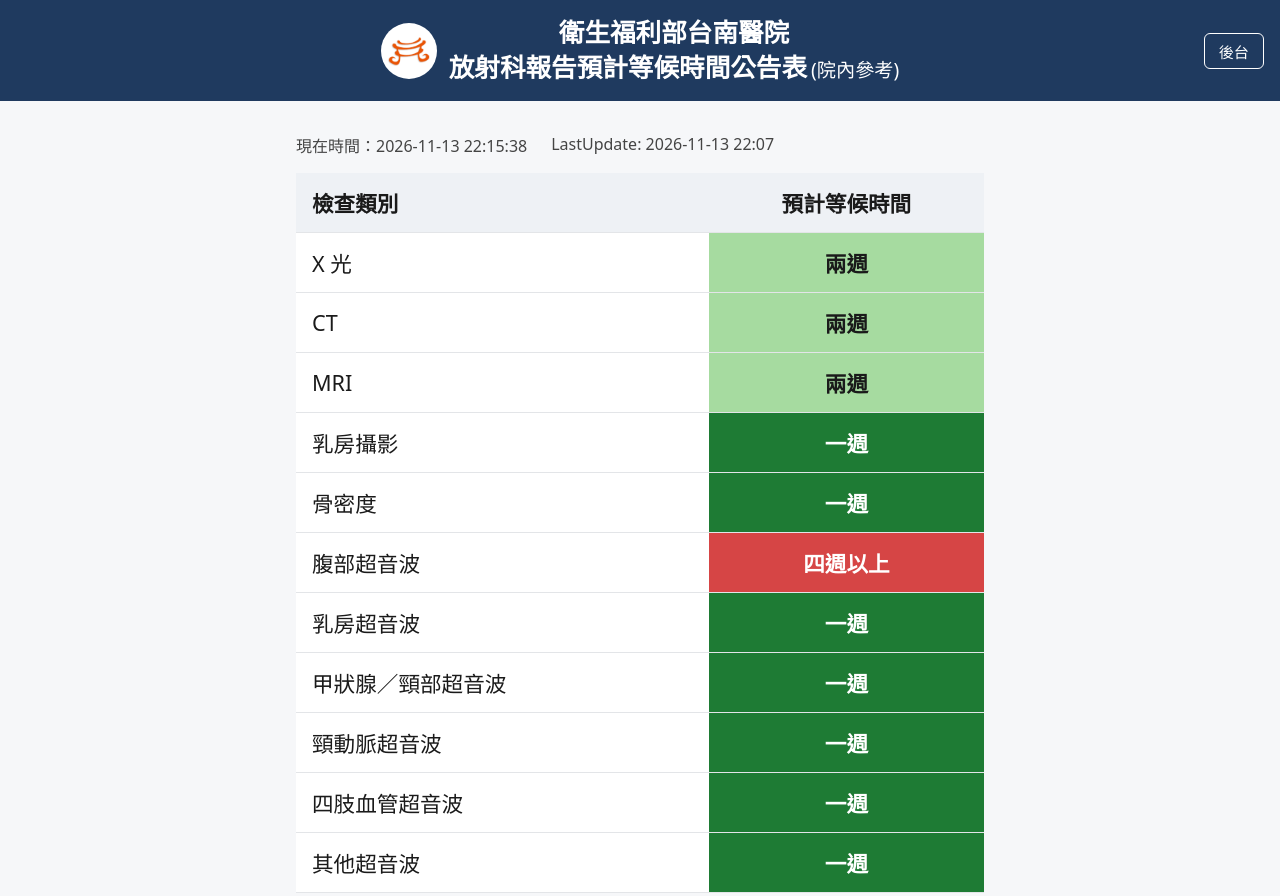
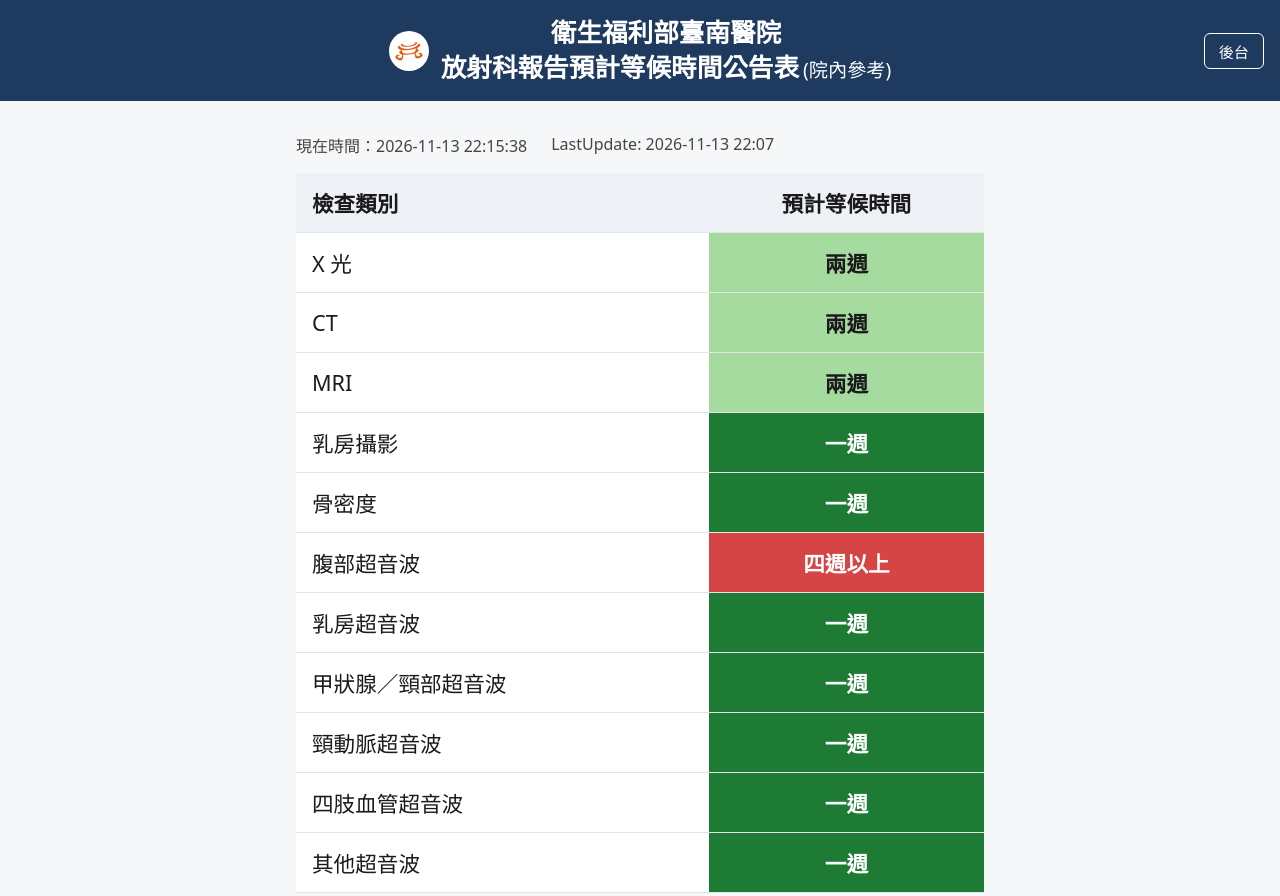
Before and after one commit to weichuncheng0104/006_0029_RadiologyReportWait_Site, a website with bundled scripts: page index.html in a window 1280 px wide. Shown: the top 896 px of the page. Built offline with nearby package versions, Linux system fonts and the light colour scheme.

Commit message:
board: use 臺 in hospital name; smaller sharper emblem (32px)
Co-Authored-By: Claude Opus 5.5 <noreply@anthropic.com>
Claude-Session: https://claude.ai/code/session_01JyLMAxssX1jiQRt37WmNW4

```diff
--- a/index.html
+++ b/index.html
@@ -3,15 +3,15 @@
 <head>
   <meta charset="utf-8">
   <meta name="viewport" content="width=device-width, initial-scale=1">
-  <title>衛生福利部台南醫院放射科報告預計等候時間公告表(院內參考)</title>
+  <title>衛生福利部臺南醫院放射科報告預計等候時間公告表(院內參考)</title>
   <link rel="icon" type="image/png" href="hospital-logo.png">
   <link rel="stylesheet" href="style.css">
 </head>
 <body>
   <header class="topbar centered">
     <div class="brand">
-      <img src="hospital-logo.png" alt="衛生福利部臺南醫院院徽" width="56" height="56">
-      <h1>衛生福利部台南醫院<br>放射科報告預計等候時間公告表<small>(院內參考)</small></h1>
+      <img src="hospital-logo.png" alt="衛生福利部臺南醫院院徽" width="32" height="32">
+      <h1>衛生福利部臺南醫院<br>放射科報告預計等候時間公告表<small>(院內參考)</small></h1>
     </div>
     <a class="btn" href="admin.html">後台</a>
   </header>
--- a/style.css
+++ b/style.css
@@ -33,7 +33,7 @@ main { max-width: 720px; margin: 0 auto; padding: 16px; }
 /* Public board: centered title with the admin button kept at the top right. */
 .topbar.centered { display: grid; grid-template-columns: 1fr auto 1fr; }
 .topbar.centered .brand { grid-column: 2; display: flex; align-items: center; justify-content: center; gap: 12px; }
-.topbar.centered .brand img { width: 56px; height: 56px; flex-shrink: 0; background: #fff; border-radius: 50%; padding: 4px; }
+.topbar.centered .brand img { width: 32px; height: 32px; flex-shrink: 0; box-sizing: content-box; background: #fff; border-radius: 50%; padding: 4px; }
 .topbar.centered h1 { text-align: center; line-height: 1.35; }
 .topbar.centered h1 small { font-size: 0.75em; font-weight: 400; margin-left: 4px; white-space: nowrap; }
 .topbar.centered .btn { grid-column: 3; justify-self: end; }
@@ -43,7 +43,6 @@ main { max-width: 720px; margin: 0 auto; padding: 16px; }
 @media (max-width: 480px) {
   .topbar.centered { grid-template-columns: 1fr; }
   .topbar.centered .brand, .topbar.centered .btn { grid-column: 1; }
-  .topbar.centered .brand img { width: 44px; height: 44px; }
   .topbar.centered h1 small { display: block; margin-left: 0; }
   .topbar.centered .btn { grid-row: 1; }
   #board th, #board td { font-size: 1.15rem; padding: 12px; }
```
